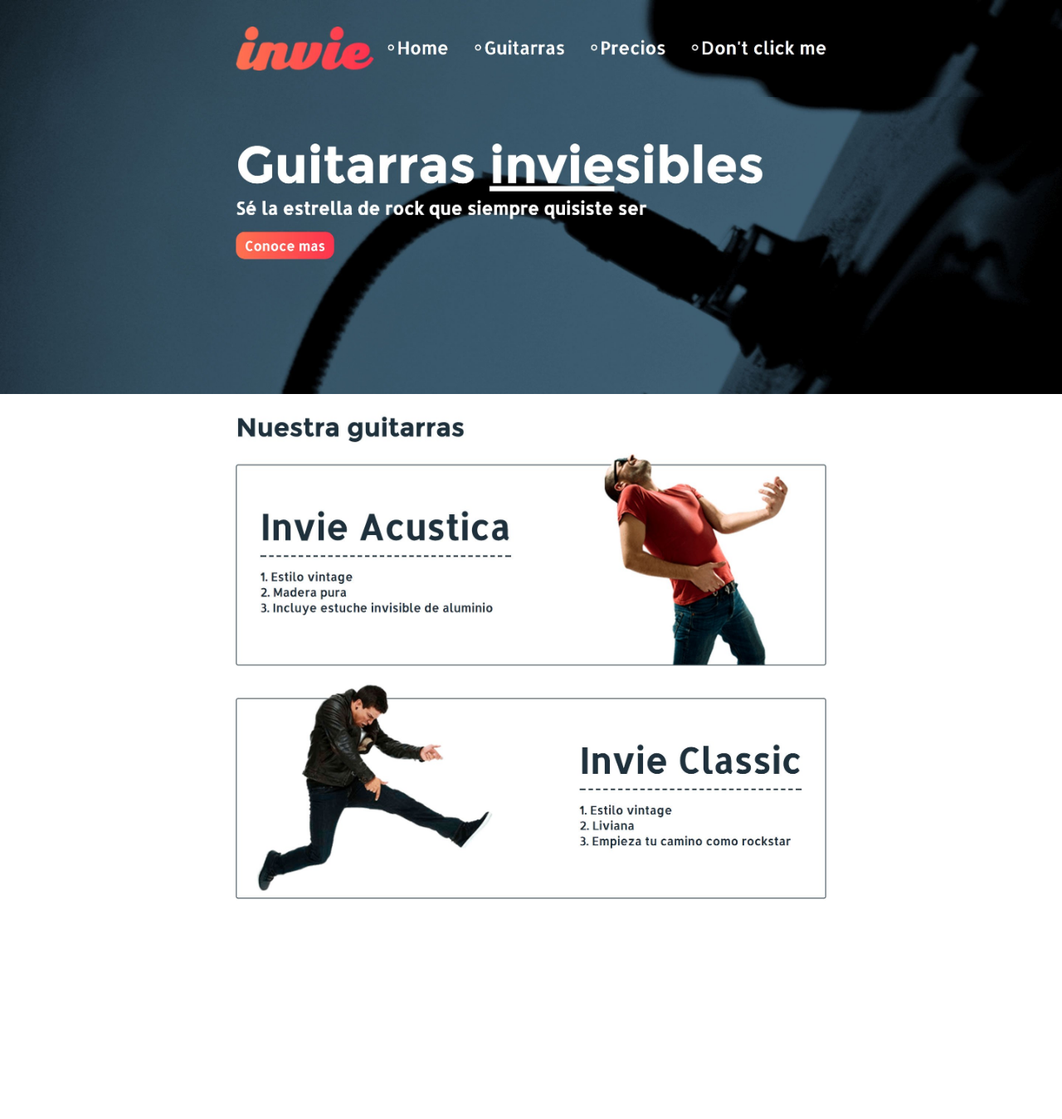
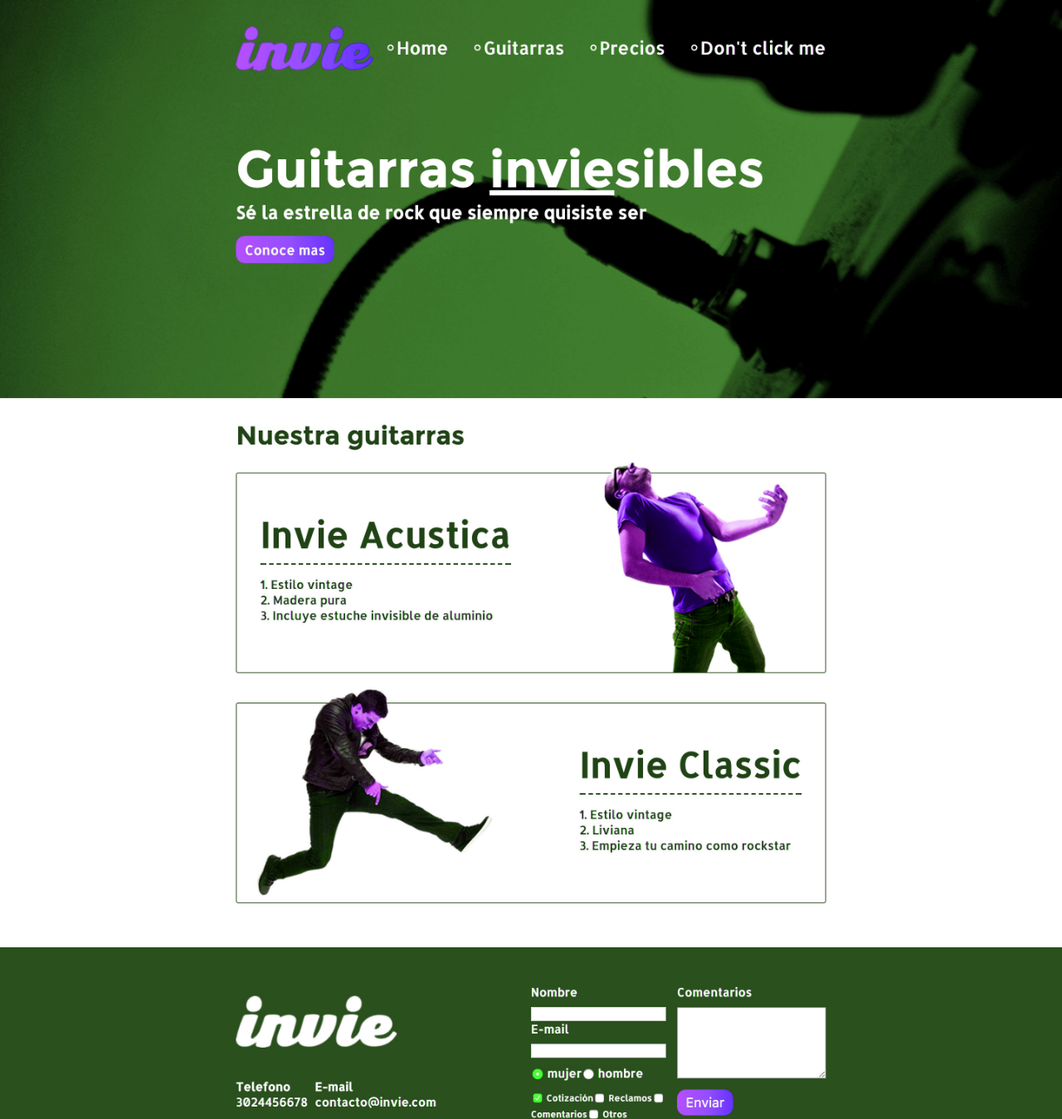
Before and after one commit to CarlosRubio9827/invie-platzi, a plain HTML site: page index.html in a window 1280 px wide. Shown: the whole page at 83% size. Before the commit the page ends 1129 px from the top, so only its background shows below. Drawn offline with Linux system fonts and the light colour scheme.

Commit message:
Nueva version de invie - verde

```diff
--- a/index.html
+++ b/index.html
@@ -13,11 +13,7 @@
 
     <body>
 
-        <img src="navbar.png" alt="">
-        <img src="hero.png" alt="">
-        <img src="acustica.png" alt="">
-        <img src="clasica.png" alt="">
-
+        <img src="nueva-version.jpg"
 
     </body>
 </html>
```
Also changed, not shown: nueva-version.jpg (added).
